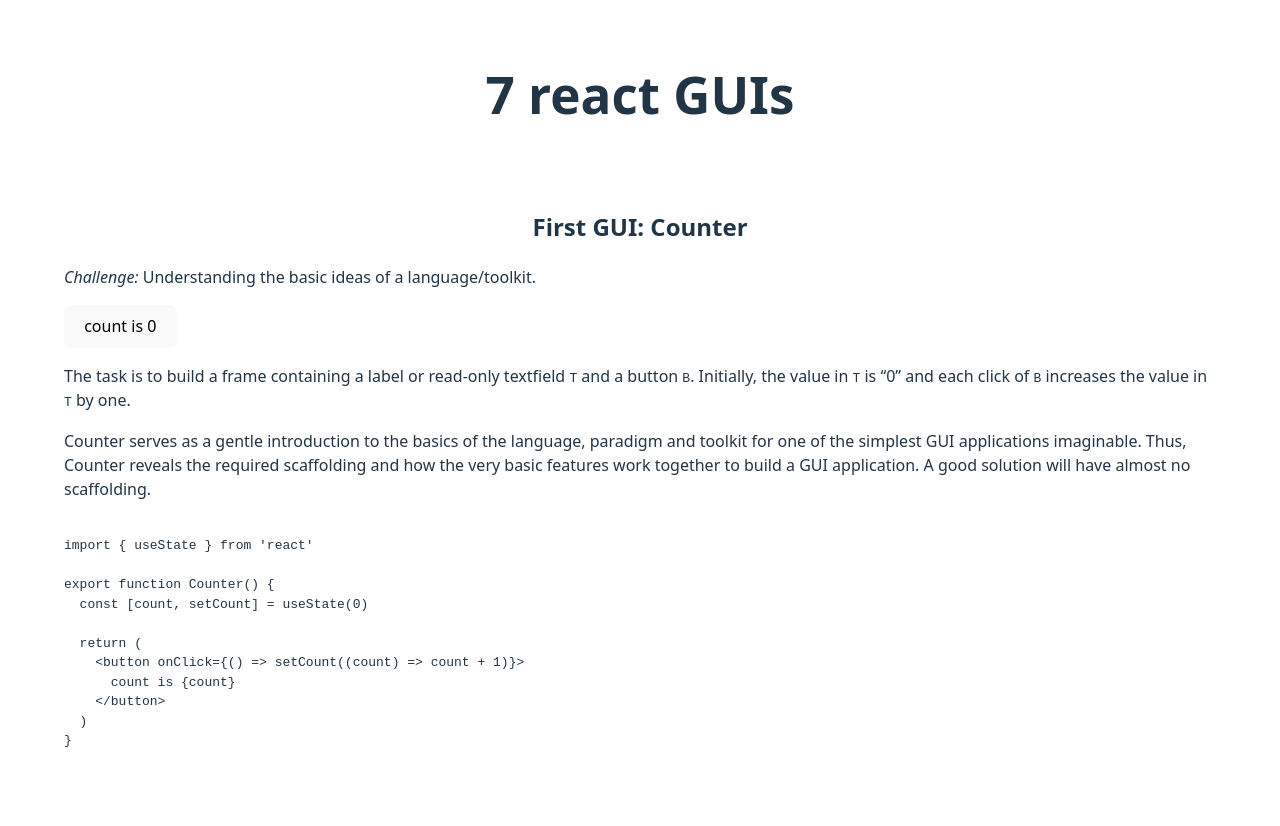
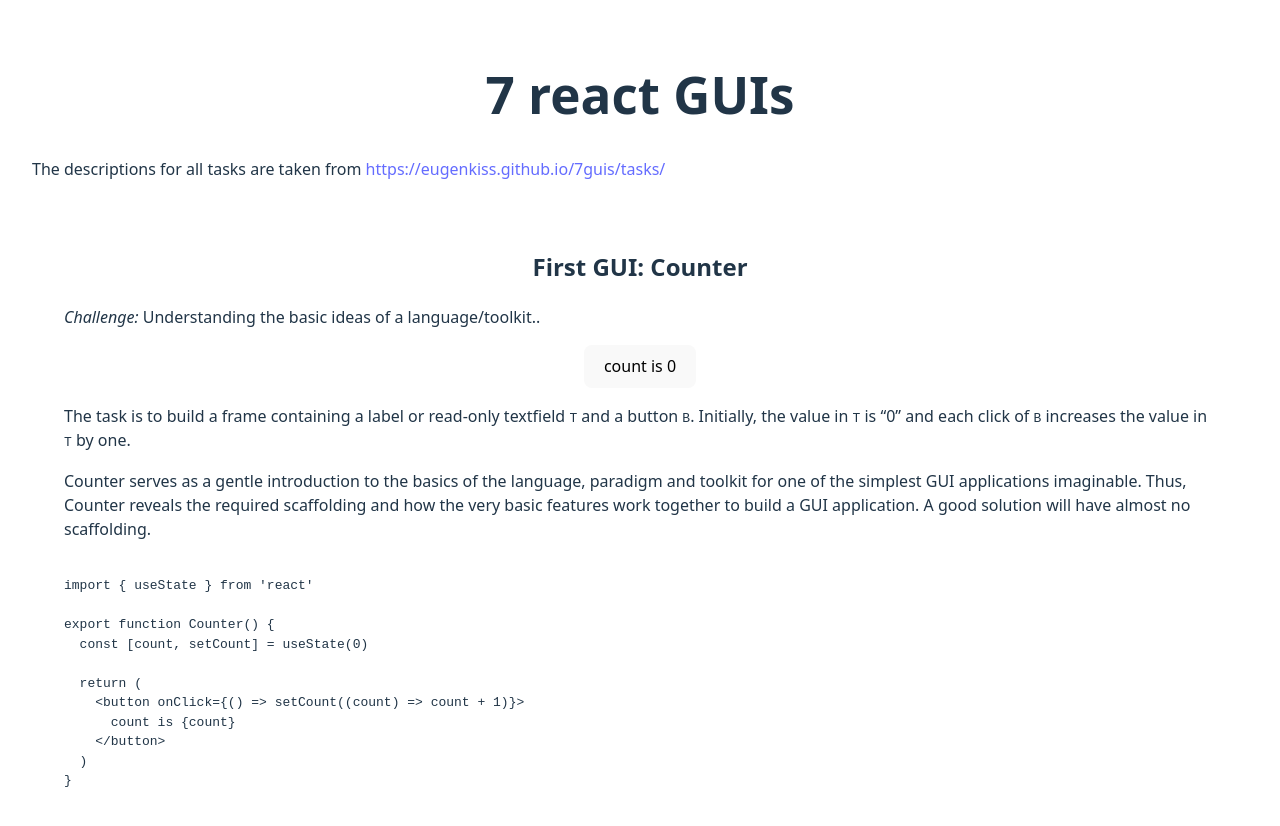
Before and after one commit to ambirdsall/seven-guis-react, a React (Vite) app: page / in a window 1280 px wide. Shown: the top 826 px of the page. Built offline with nearby package versions, Linux system fonts and the light colour scheme.

Commit message:
Extract a <Gui> component for writeups

```diff
--- a/src/App.css
+++ b/src/App.css
@@ -12,3 +12,10 @@
 .card {
   padding: 2em;
 }
+
+.center-contents {
+  display: flex;
+  align-items: center;
+  justify-content: space-evenly;
+  width: 100%;
+}
--- a/src/App.jsx
+++ b/src/App.jsx
@@ -1,19 +1,22 @@
 import "./App.css";
 import { Counter } from "./Counter.jsx";
+import { Gui } from "./Gui.jsx";
 
 function App() {
-  const { GUI: CounterGui, sourceCode: counterSource } = Counter;
   return (
     <>
       <h1>7 react GUIs</h1>
-      <p></p>
-      <div className="card">
-        <h2>First GUI: Counter</h2>
-        <p>
-          <em>Challenge:</em> Understanding the basic ideas of a
-          language/toolkit.
-        </p>
-        <CounterGui />
+      <p>
+        The descriptions for all tasks are taken from{" "}
+        <a href="https://eugenkiss.github.io/7guis/tasks/">
+          https://eugenkiss.github.io/7guis/tasks/
+        </a>
+      </p>
+      <Gui
+        title="First GUI: Counter"
+        example={Counter}
+        challenges={["Understanding the basic ideas of a language/toolkit."]}
+      >
         <p>
           The task is to build a frame containing a label or read-only textfield{" "}
           <code>T</code> and a button <code>B</code>. Initially, the value in{" "}
@@ -27,8 +30,7 @@
           very basic features work together to build a GUI application. A good
           solution will have almost no scaffolding.
         </p>
-        <pre>{counterSource}</pre>
-      </div>
+      </Gui>
     </>
   );
 }
--- /dev/null
+++ b/src/Gui.jsx
@@ -0,0 +1,21 @@
+export function Gui({ title, challenges, example, children }) {
+  const { GUI: ExampleGui, sourceCode } = example;
+  const challenge = (
+    <p>
+      <em>Challenge{challenges.length > 1 ? "s" : null}:</em>
+      {" " + challenges.join(", ")}.
+    </p>
+  );
+
+  return (
+    <div className="card">
+      <h2>{title}</h2>
+      {challenge}
+      <div className="center-contents">
+        <ExampleGui />
+      </div>
+      {children}
+      <pre>{sourceCode}</pre>
+    </div>
+  );
+}
```
